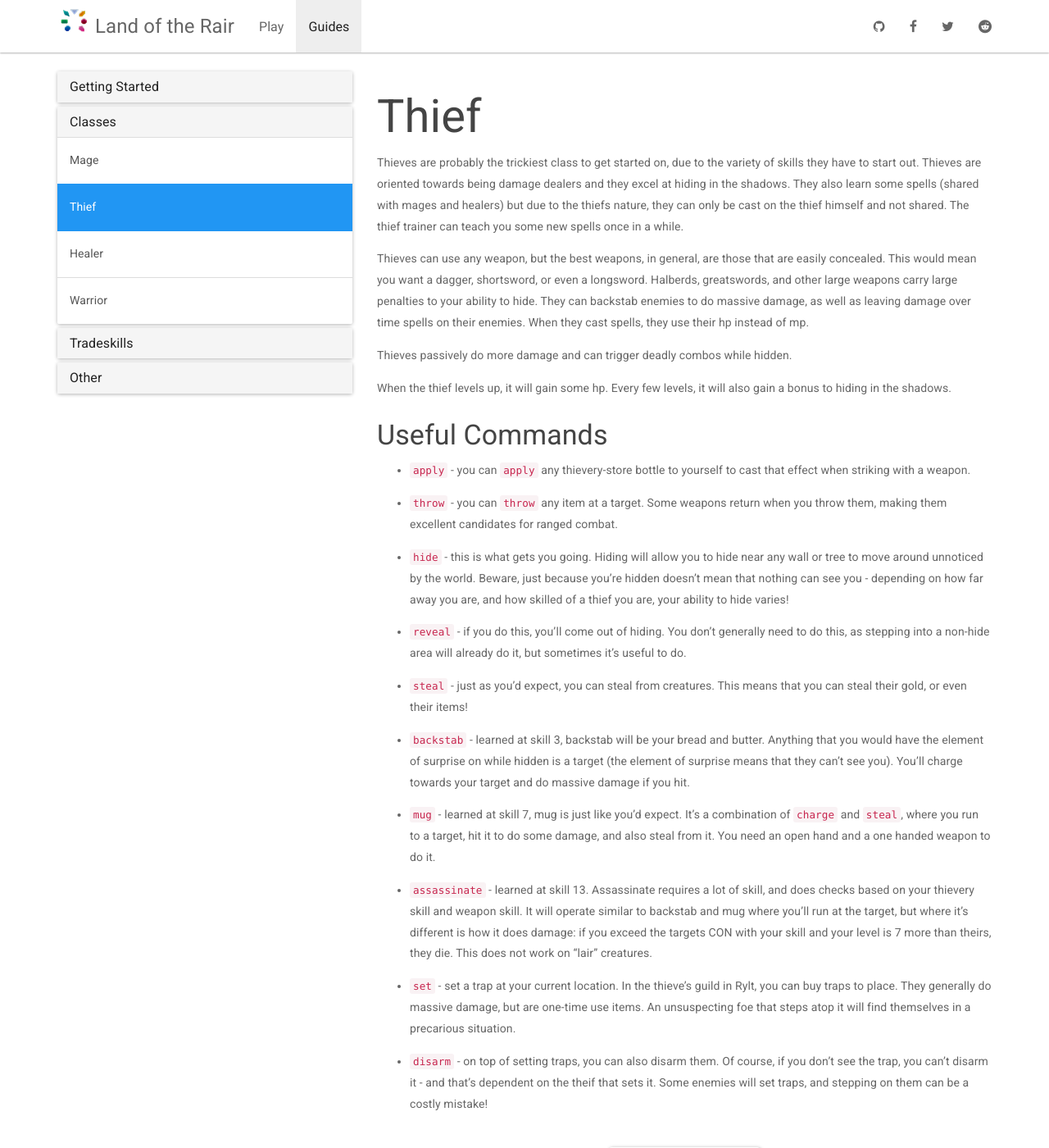
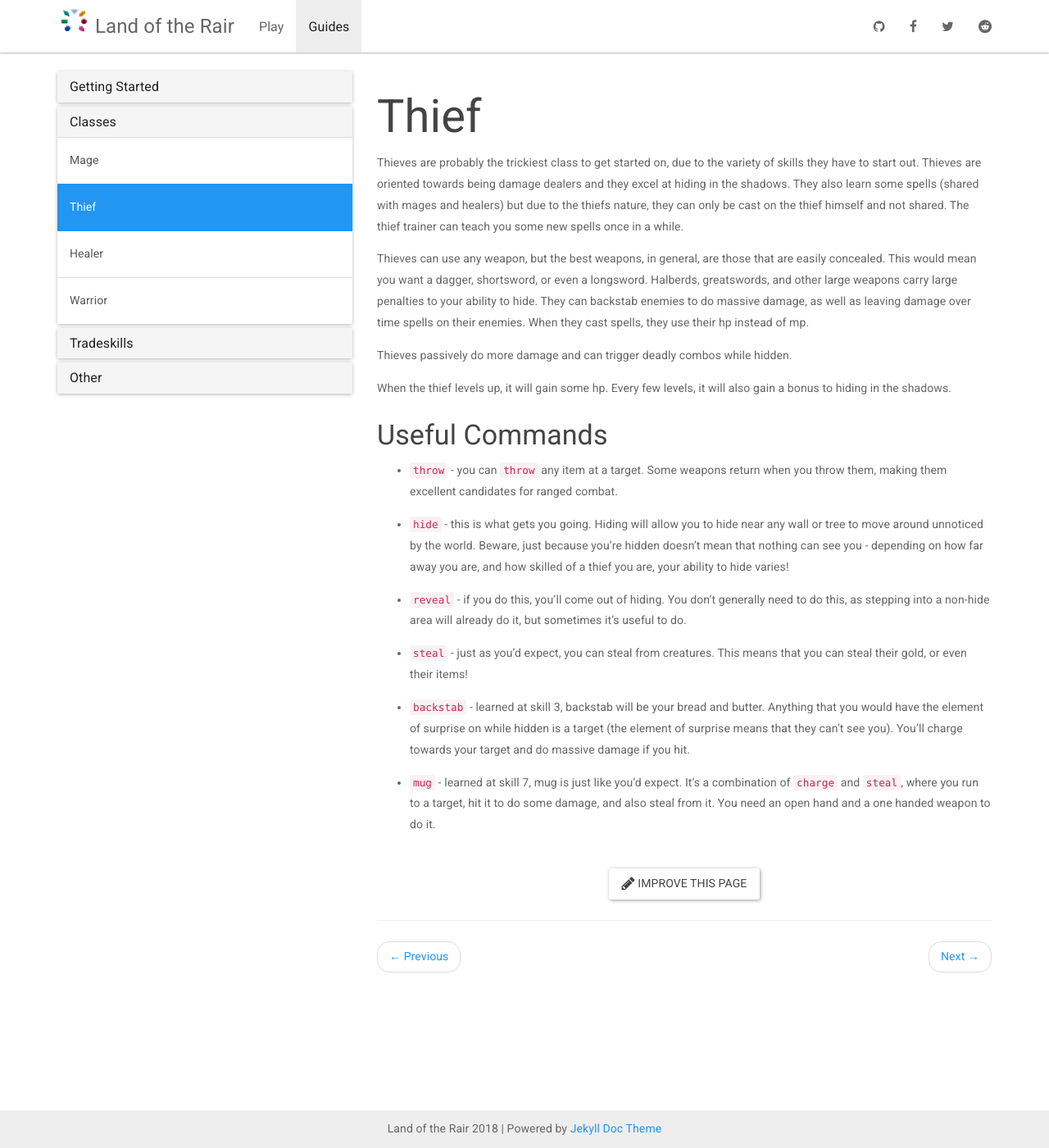
Before and after one commit to LandOfTheRair/landoftherair.github.io, a Jekyll site: the page built from _docs/classes/thief.md, in a window 1280 px wide and 1400 px high. Shown: the whole window at 82% size. Built offline with Jekyll 4.4.1, drawn with Linux system fonts in a browser that asks for light colours; nearby versions of some CDN libraries.

Commit message:
Update thief.md

```diff
--- a/_docs/classes/thief.md
+++ b/_docs/classes/thief.md
@@ -13,8 +13,6 @@ When the thief levels up, it will gain some hp. Every few levels, it will also g
 
 ### Useful Commands
 
-* `apply` - you can `apply` any thievery-store bottle to yourself to cast that effect when striking with a weapon.
-
 * `throw` - you can `throw` any item at a target. Some weapons return when you throw them, making them excellent candidates for ranged combat.
 
 * `hide` - this is what gets you going. Hiding will allow you to hide near any wall or tree to move around unnoticed by the world. Beware, just because you're hidden doesn't mean that nothing can see you - depending on how far away you are, and how skilled of a thief you are, your ability to hide varies!
@@ -26,9 +24,3 @@ When the thief levels up, it will gain some hp. Every few levels, it will also g
 * `backstab` - learned at skill 3, backstab will be your bread and butter. Anything that you would have the element of surprise on while hidden is a target (the element of surprise means that they can't see you). You'll charge towards your target and do massive damage if you hit.
 
 * `mug` - learned at skill 7, mug is just like you'd expect. It's a combination of `charge` and `steal`, where you run to a target, hit it to do some damage, and also steal from it. You need an open hand and a one handed weapon to do it.
-
-* `assassinate` - learned at skill 13. Assassinate requires a lot of skill, and does checks based on your thievery skill and weapon skill. It will operate similar to backstab and mug where you'll run at the target, but where it's different is how it does damage: if you exceed the targets CON with your skill and your level is 7 more than theirs, they die. This does not work on "lair" creatures.
-
-* `set` - set a trap at your current location. In the thieve's guild in Rylt, you can buy traps to place. They generally do massive damage, but are one-time use items. An unsuspecting foe that steps atop it will find themselves in a precarious situation.
-
-* `disarm` - on top of setting traps, you can also disarm them. Of course, if you don't see the trap, you can't disarm it - and that's dependent on the theif that sets it. Some enemies will set traps, and stepping on them can be a costly mistake!
```
